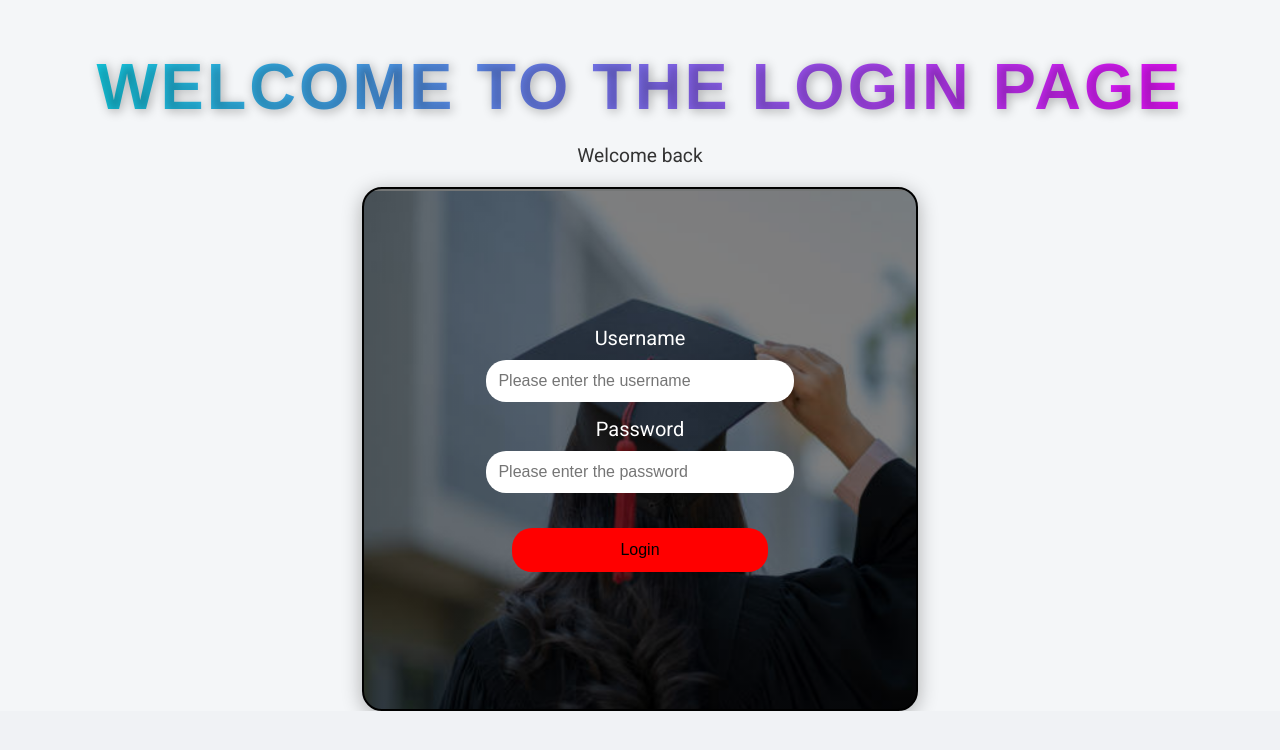
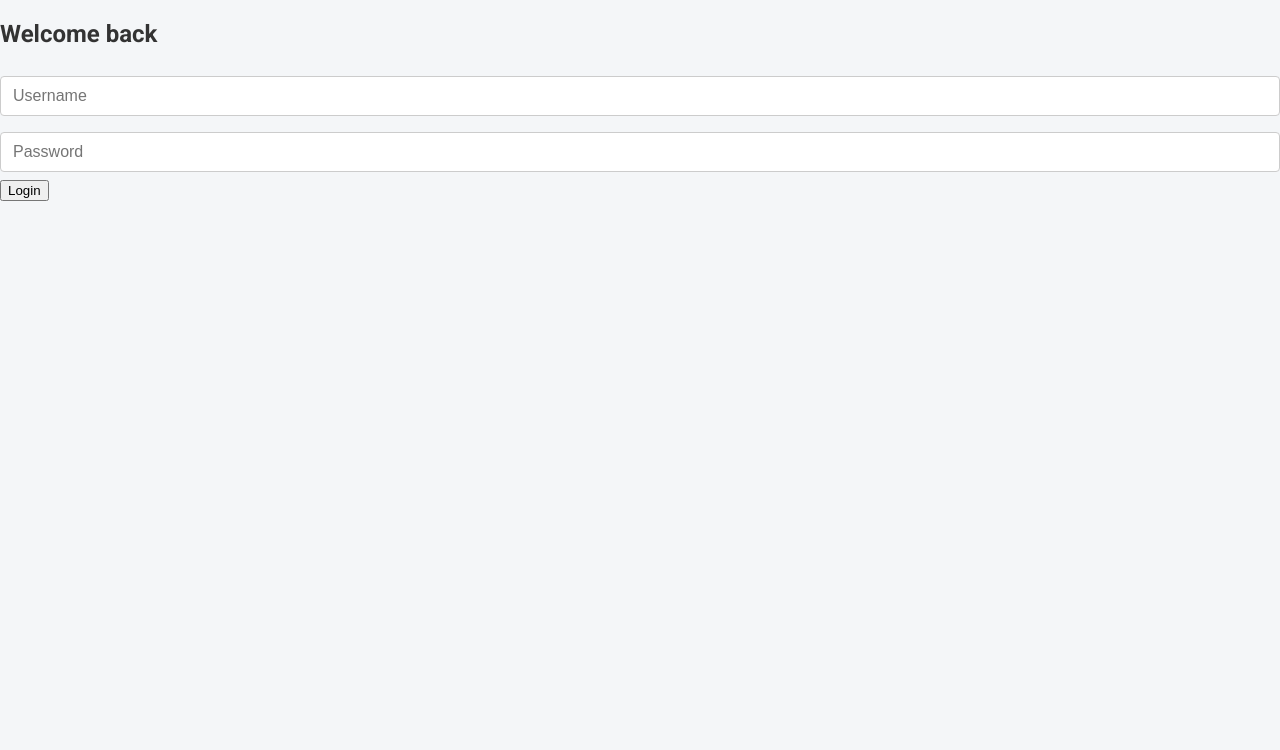
Before and after one commit to Prashanth32124/CampusKartfrontend, a React (Create React App) app: page /login in a window 1280 px wide. Shown: the top 750 px of the page. Built offline with nearby package versions, Linux system fonts and the light colour scheme.

Commit message:
Updated frontend: Protected routes, components, etc.

```diff
--- a/src/Login.jsx
+++ b/src/Login.jsx
@@ -1,20 +1,11 @@
 import React, { useState } from 'react';
 import axios from 'axios';
-import { useNavigate } from "react-router-dom";
-import './CSS/Login.css';
-import { useEffect } from 'react';
+import { useNavigate } from 'react-router-dom';
+
 function Login() {
-  const [username, setUsername] = useState("");
-  const [password, setPassword] = useState("");
+  const [username, setUsername] = useState('');
+  const [password, setPassword] = useState('');
   const navigate = useNavigate();
-
-  useEffect(() => {
-      document.body.style.overflow = 'hidden';
-      return () => {
-        document.body.style.overflow = 'auto';
-      };
-    }, []);
-
 
   const handleLogin = async () => {
     try {
@@ -23,9 +14,10 @@ function Login() {
         password,
       });
 
-    alert(res.data.message);
+      // OPTIONAL: If your backend returns a message and token
+      alert(res.data.message || "Login successful");
 
-
+      // Save token (you can replace "yes" with res.data.token if backend sends it)
       localStorage.setItem("token", "yes");
 
       navigate("/Newhomepage");
@@ -35,33 +27,21 @@ function Login() {
   };
 
   return (
-    <div>
-      <h1 id="h1">WELCOME TO THE LOGIN PAGE</h1>
-      <p id="newp">Welcome back {username}</p>
-    <div  id="container1">
-      <label className='labelL'>Username</label>
+    <div className="login-container">
+      <h2>Welcome back</h2>
       <input
-        id="input"
         type="text"
-        placeholder="Please enter the username"
+        placeholder="Username"
         value={username}
         onChange={(e) => setUsername(e.target.value)}
-      />
-      <label className='labelL1'>Password</label>
+      /><br />
       <input
-        id="input"
         type="password"
-        placeholder="Please enter the password"
+        placeholder="Password"
         value={password}
         onChange={(e) => setPassword(e.target.value)}
-      />
-      <div id="container21240">
-     <button id="bt11" onClick={handleLogin} style={{ display: 'block', backgroundColor: 'red', zIndex: 10 }}>
-  Login
-</button>
-
-      </div>
-    </div>
+      /><br />
+      <button onClick={handleLogin}>Login</button>
     </div>
   );
 }
--- a/src/Protectedroute.jsx
+++ b/src/Protectedroute.jsx
@@ -2,16 +2,9 @@ import { Navigate, Outlet } from 'react-router-dom';
 
 const ProtectedRoute = () => {
   const token = localStorage.getItem('token');
-  console.log("🔐 Token Check:", token);
+  const isValid = token && token !== 'undefined' && token !== 'null' && token.trim() !== '';
 
-  const isValid =
-    token &&
-    token !== 'undefined' &&
-    token !== 'null' &&
-    token !== 'yes' && // ⛔️ block this
-    token.trim() !== '';
-
-  return isValid ? <Outlet /> : <Navigate to="/unauthorized" replace />;
+  return isValid ? <Outlet /> : <Navigate to="/unauthorized" />;
 };
 
 export default ProtectedRoute;
```
Lines whose indentation alone changed are shown as unchanged.
